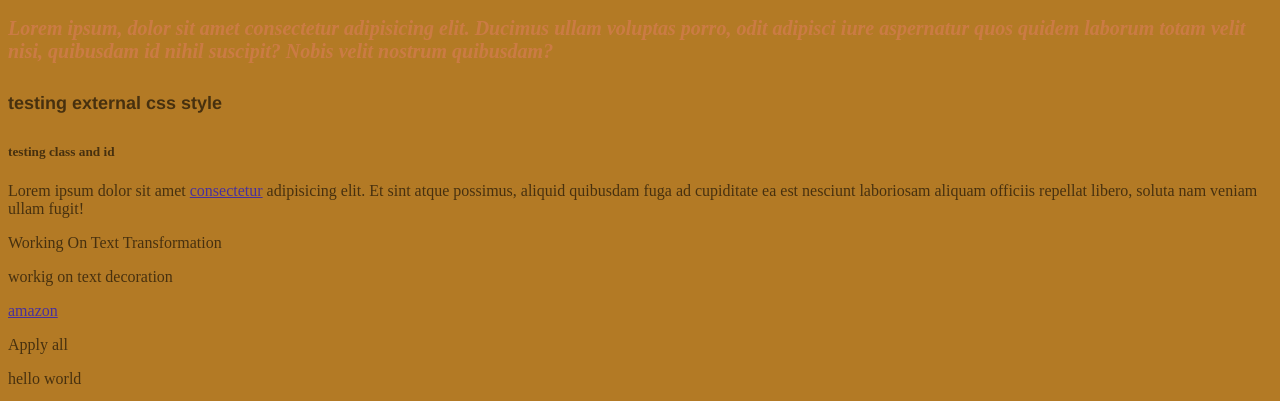
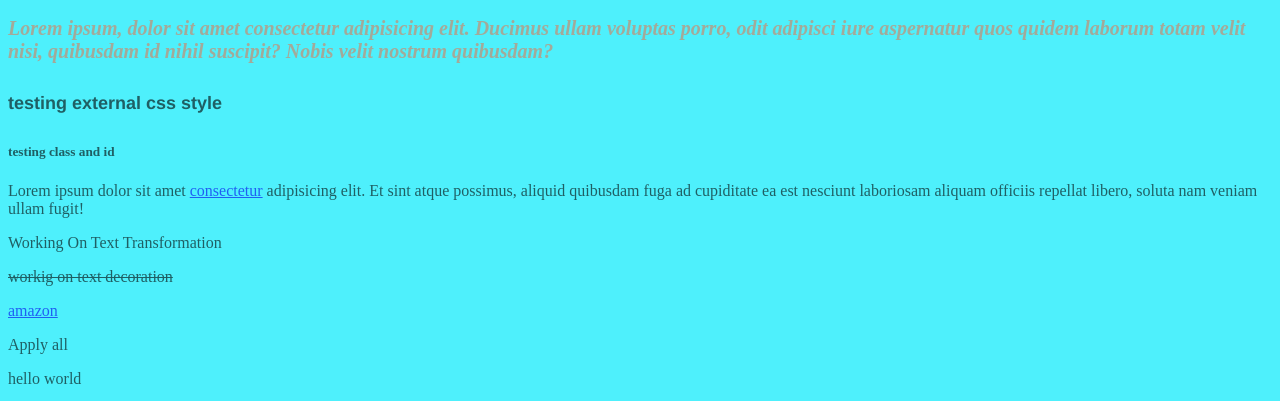
Before and after one commit to avez07/CSS-Tutorial, a plain HTML site: page index.html in a window 1280 px wide. Shown: the part 101-502 px from the top of the page. Drawn offline with Linux system fonts and the light colour scheme.

Commit message:
css turorials

```diff
--- a/style.css
+++ b/style.css
@@ -1,5 +1,5 @@
 body{
-   background-color:  rgba(172, 109, 16, 0.911);
+   background-color:  rgb(78, 240, 252);
    opacity: 0.6
 }
 .para-with-border{
@@ -17,5 +17,13 @@ body{
 }
 .tranformation-apply{
     text-transform: capitalize;
+    /* text-transform: lowercase;
+    text-transform: uppercase;
+    text-transform: none; */
 
 }
+.decoration-apply{
+    /* text-decoration: underline;
+    text-decoration: overline; */
+    text-decoration: line-through;
+}
```
Also changed, not shown: images/banner.jpg (added).
